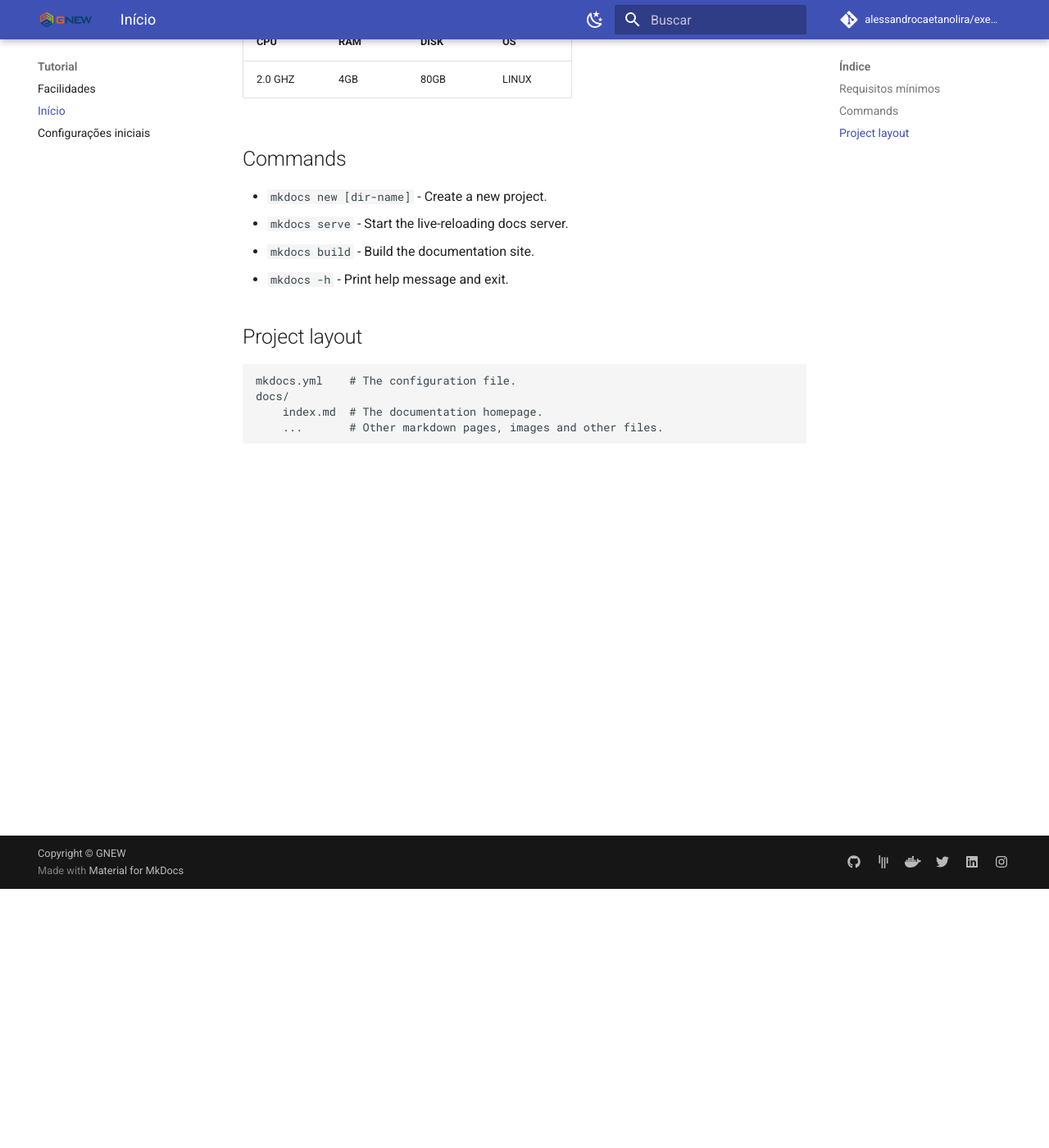
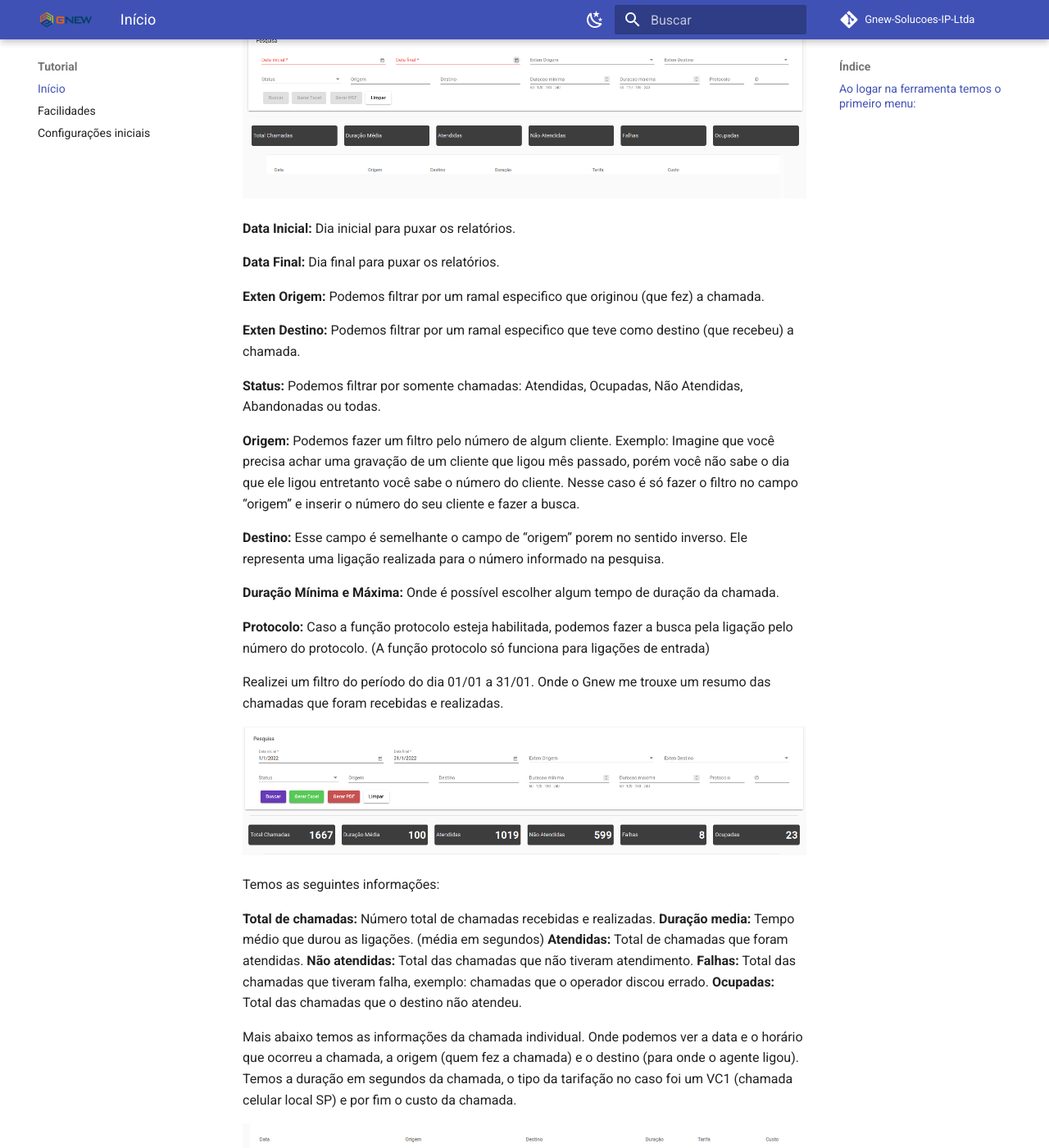
Before and after one commit to alessandrocaetanolira/exemplo-mkdocs, an MkDocs documentation site: the page built from docs/pages/tutorial/inicio.md, in a window 1280 px wide and 1400 px high, scrolled down 316 px. Shown: the whole window at 82% size. Built offline with MkDocs 1.6.1 and Material for MkDocs 9.7.7, drawn with Linux system fonts in a browser that asks for light colours; comment, search, counter and statistics services are not loaded; some of the changed text lies outside the part shown.

Commit message:
Atualizacoes e melhorias

```diff
--- a/docs/pages/tutorial/inicio.md
+++ b/docs/pages/tutorial/inicio.md
@@ -1,23 +1,55 @@
-# Início
-Breve descrição
-<!-- For full documentation visit [mkdocs.org](https://www.mkdocs.org). -->
+## Ao logar na ferramenta temos o primeiro menu:
 
-## Requisitos mínimos
-| CPU  | RAM  | DISK  | OS |
-| ------------ | ------------ | ------------ | ------------|
-|  2.0 GHZ |  4GB |  80GB | LINUX |
+Nessa tela podemos ver alguns campos para ser preenchidos onde:
 
+![Imagem gnew](../../assets/imagens/tutorial/inicio/figura 1.png)
 
-## Commands
+**Data Inicial:** Dia inicial para puxar os relatórios.
 
-* `mkdocs new [dir-name]` - Create a new project.
-* `mkdocs serve` - Start the live-reloading docs server.
-* `mkdocs build` - Build the documentation site.
-* `mkdocs -h` - Print help message and exit.
+**Data Final:** Dia final para puxar os relatórios.
 
-## Project layout
+**Exten Origem:** Podemos filtrar por um ramal especifico que originou (que fez) a chamada.
 
-    mkdocs.yml    # The configuration file.
-    docs/
-        index.md  # The documentation homepage.
-        ...       # Other markdown pages, images and other files.
+**Exten Destino:** Podemos filtrar por um ramal especifico que teve como destino (que recebeu) a chamada.
+
+**Status:** Podemos filtrar por somente chamadas: Atendidas, Ocupadas, Não Atendidas, Abandonadas ou todas.
+
+**Origem:** Podemos fazer um filtro pelo número de algum cliente. Exemplo: Imagine que você precisa achar uma gravação de um cliente que ligou mês passado, porém você não sabe o dia que ele ligou entretanto você sabe o número do cliente. Nesse caso é só fazer o filtro no campo “origem” e inserir o número do seu cliente e fazer a busca.
+
+**Destino:** Esse campo é semelhante o campo de “origem” porem no sentido inverso. Ele representa uma ligação realizada para o número informado na pesquisa.
+
+**Duração Mínima e Máxima:** Onde é possível escolher algum tempo de duração da chamada.
+
+**Protocolo:** Caso a função protocolo esteja habilitada, podemos fazer a busca pela ligação pelo número do protocolo. (A função protocolo só funciona para ligações de entrada)
+
+Realizei um filtro do período do dia 01/01 a 31/01. Onde o Gnew me trouxe um resumo das chamadas que foram recebidas e realizadas.
+
+![Imagem gnew](../../assets/imagens/tutorial/inicio/figura 2.png)
+
+Temos as seguintes informações:
+
+**Total de chamadas:** Número total de chamadas recebidas e realizadas.
+**Duração media:** Tempo médio que durou as ligações. (média em segundos)
+**Atendidas:** Total de chamadas que foram atendidas.
+**Não atendidas:** Total das chamadas que não tiveram atendimento.
+**Falhas:** Total das chamadas que tiveram falha, exemplo: chamadas que o operador discou errado.
+**Ocupadas:** Total das chamadas que o destino não atendeu.
+
+Mais abaixo temos as informações da chamada individual. Onde podemos ver a data e o horário que ocorreu a chamada, a origem (quem fez a chamada) e o destino (para onde o agente ligou). Temos a duração em segundos da chamada, o tipo da tarifação no caso foi um VC1 (chamada celular local SP) e por fim o custo da chamada.
+
+![Imagem gnew](../../assets/imagens/tutorial/inicio/figura 3.png)
+
+Se clicarmos em cima da chamada, teremos mais algumas informações, juntamente com o áudio da ligação. Caso necessário podemos baixar o arquivo.
+
+Obs: Essa chamada foi uma ligação de saída para um celular.
+
+![Imagem gnew](../../assets/imagens/tutorial/inicio/figura 4.png)
+
+Já nesse caso temos uma ligação entrada. Onde ela entrou por uma fila de atendimento.
+
+![Imagem gnew](../../assets/imagens/tutorial/inicio/figura 5.png)
+
+Se notarmos no canto direito temos um campo de “rastreamento” onde é possível ver todo o caminho da chamada. Desde o atendimento do agente (ramal) até o desligamento.
+
+![Imagem gnew](../../assets/imagens/tutorial/inicio/figura 6.png)
+![Imagem gnew](../../assets/imagens/tutorial/inicio/figura 7.png)
--- a/mkdocs.yml
+++ b/mkdocs.yml
@@ -3,8 +3,8 @@ site_name: Gnew
 
 # REPOSITORY
 # Repository
-repo_name: alessandrocaetanolira/exemplo-mkdocs
-repo_url: https://github.com/alessandrocaetanolira/exemplo-mkdocs
+repo_name: Gnew-Solucoes-IP-Ltda
+repo_url: https://github.com/orgs/Gnew-Solucoes-IP-Ltda
 edit_uri: ""
 
 # COPYRIGHT
@@ -33,12 +33,14 @@ theme:
             icon: material/weather-sunny
             name: Modo Claro
 
-
 # Plugins
 plugins:
+  - mkdocs-video:
+      mark: "custom-marker"
   - search
   - minify:
       minify_html: true
+
 
 
 # CUSTOMIZATION
@@ -47,17 +49,23 @@ extra_css:
 extra:
   social:
     - icon: fontawesome/brands/github
-      link: https://github.com/squidfunk
-    - icon: fontawesome/brands/gitter
-      link: https://gitter.im/squidfunk/mkdocs-material
-    - icon: fontawesome/brands/docker
-      link: https://hub.docker.com/r/squidfunk/mkdocs-material/
-    - icon: fontawesome/brands/twitter
-      link: https://twitter.com/squidfunk
-    - icon: fontawesome/brands/linkedin
-      link: https://linkedin.com/in/squidfunk/
-    - icon: fontawesome/brands/instagram
-      link: https://instagram.com/squidfunk
+      link: https://github.com/Gnew-Solucoes-IP-Ltda
+
+    - icon: fontawesome/brands/youtube
+      link: https://www.youtube.com/channel/UCZYXgSGFG63oF9vokkJhL9w
+
+    # - icon: fontawesome/brands/github
+    #   link: https://github.com/squidfunk
+    # - icon: fontawesome/brands/gitter
+    #   link: https://gitter.im/squidfunk/mkdocs-material
+    # - icon: fontawesome/brands/docker
+    #   link: https://hub.docker.com/r/squidfunk/mkdocs-material/
+    # - icon: fontawesome/brands/twitter
+    #   link: https://twitter.com/squidfunk
+    # - icon: fontawesome/brands/linkedin
+    #   link: https://linkedin.com/in/squidfunk/
+    # - icon: fontawesome/brands/instagram
+    #   link: https://instagram.com/squidfunk
 
 # Extensions
 markdown_extensions:
@@ -101,8 +109,8 @@ markdown_extensions:
 nav:
   - Gnew: index.md
   - Tutorial:
+    - Início: pages/tutorial/inicio.md
     - Facilidades: pages/tutorial/facilidades.md
-    - Início: pages/tutorial/inicio.md
     - Configurações iniciais: pages/tutorial/config_iniciais.md
   - Integrações:
     - MoviDesk:
```
Also changed, not shown: docs/index.md (+9 -14 lines), docs/assets/imagens/tutorial/inicio/figura 1.png (added), docs/assets/imagens/tutorial/inicio/figura 2.png (added), docs/assets/imagens/tutorial/inicio/figura 3.png (added), docs/assets/imagens/tutorial/inicio/figura 4.png (added), docs/assets/imagens/tutorial/inicio/figura 5.png (added), docs/assets/imagens/tutorial/inicio/figura 6.png (added), docs/assets/imagens/tutorial/inicio/figura 7.png (added).
